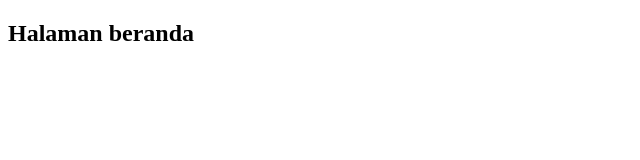
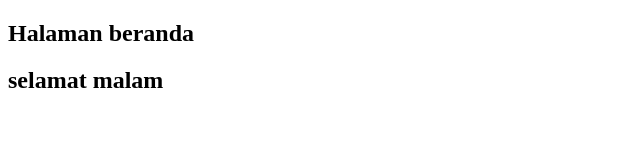
Before and after one commit to KhoirisSyahdani12/Tugas-1, a plain HTML site: page index.html in a window 1280 px wide. Shown: the whole page, without its empty margins (0-640 px from the left). Drawn offline with Linux system fonts and the light colour scheme.

Commit message:
Update index.html

```diff
--- a/index.html
+++ b/index.html
@@ -8,5 +8,6 @@
 </head>
 <body>
     <h2>Halaman beranda</h2>
+    <h2>selamat malam</h2>
 </body>
 </html>
```
